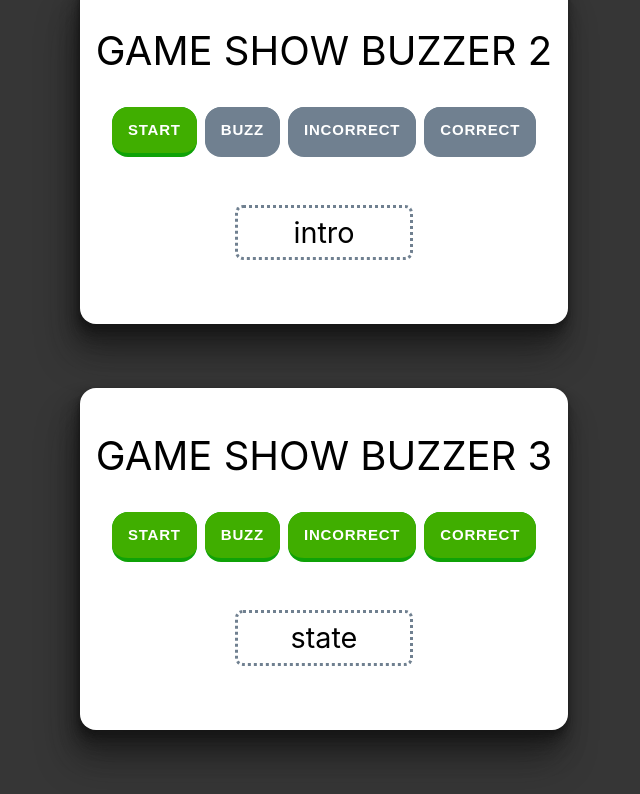
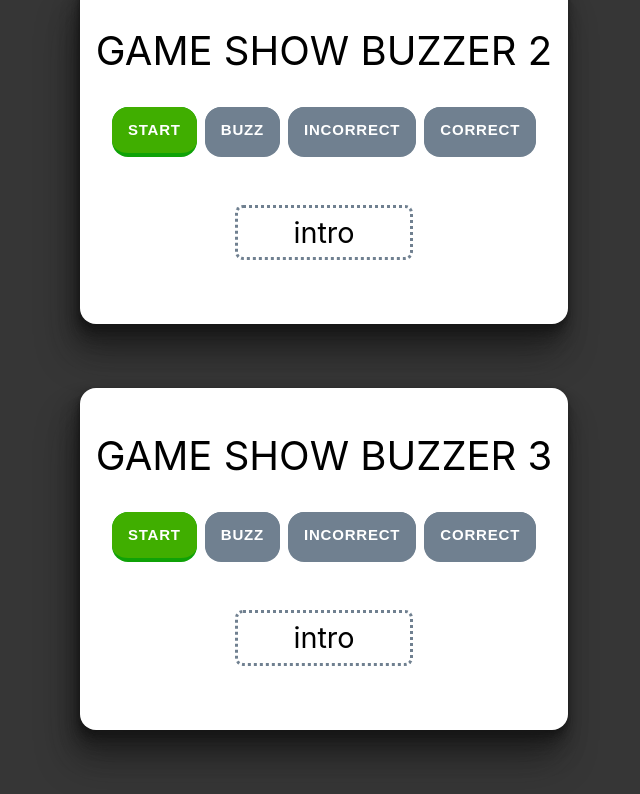
Before and after one commit to anton-g/xstate-demo, a React (Create React App) app: page / in a window 1280 px wide. Shown: the part 487-1281 px from the top of the page, without its empty margins (316-956 px from the left). Built offline with nearby package versions, Linux system fonts and the light colour scheme.

Commit message:
Actual done

```diff
--- a/src/Quiz3.js
+++ b/src/Quiz3.js
@@ -1,14 +1,52 @@
+import { useMachine } from '@xstate/react'
+import { quizMachine } from './quizMachine'
+
 export function Quiz3() {
+  const [state, send] = useMachine(quizMachine)
+
   return (
     <main>
       <h1>Game show buzzer 3</h1>
-      <div>
-        <button>start</button>
-        <button>buzz</button>
-        <button>incorrect</button>
-        <button>correct</button>
+      <div style={{ marginTop: 16 }}>
+        <button
+          disabled={!state.can('START')}
+          onClick={() => {
+            send('START')
+          }}
+        >
+          start
+        </button>
+        <button
+          disabled={!state.can('BUZZ')}
+          onClick={() => {
+            send('BUZZ')
+          }}
+        >
+          buzz
+        </button>
+        <button
+          disabled={!state.can('INCORRECT')}
+          onClick={() => {
+            send('INCORRECT')
+          }}
+        >
+          incorrect
+        </button>
+        <button
+          disabled={!state.can('CORRECT')}
+          onClick={() => {
+            send('CORRECT')
+          }}
+        >
+          correct
+        </button>
       </div>
-      <p>state</p>
+      <p>
+        {state.matches('intro') && 'intro'}
+        {state.matches('idle') && 'idle'}
+        {state.matches('buzzed') && 'buzzed!'}
+        {state.matches('ended') && 'ended'}
+      </p>
     </main>
   )
 }
```
